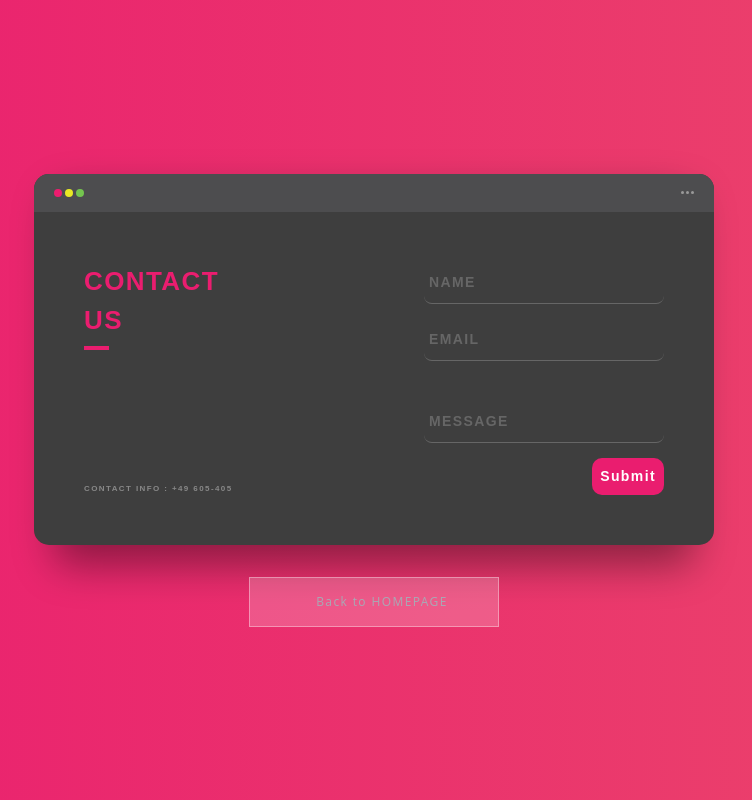
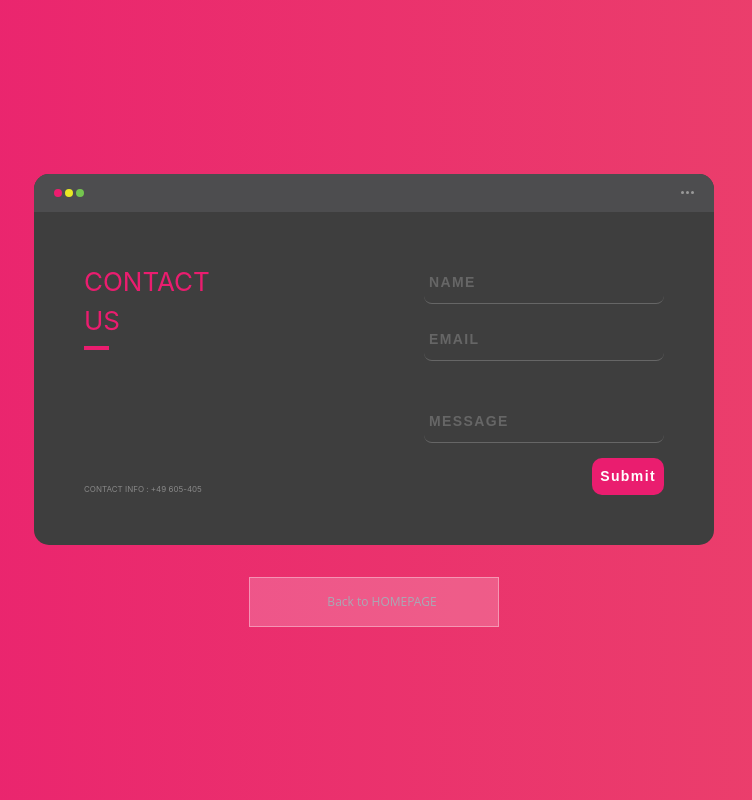
Before and after one commit to kushtrimhyseni/react-portfolio, a React (Create React App) app: page /contact in a window 1280 px wide. Shown: the whole page, without its empty margins (266-1018 px from the left). Built offline with nearby package versions, Linux system fonts and the light colour scheme.

Commit message:
Style fixes on contact form component

```diff
--- a/src/components/header/NavLinks.jsx
+++ b/src/components/header/NavLinks.jsx
@@ -27,7 +27,6 @@ const NavLinks = () => {
         <NavLink
           className="ml-2 text-[#a8a9b5] hover:text-white-900 font-opensans text-md font-normal cursor-pointer"
           to="/contact"
-          exact
         >
           Contact
         </NavLink>
--- a/src/components/pages/ContactForm.css
+++ b/src/components/pages/ContactForm.css
@@ -6,12 +6,11 @@
   -moz-osx-font-smoothing: grayscale;
 }
 
-body {
+.background {
   background: linear-gradient(to right, #ea1d6f 0%, #eb466b 100%);
   font-size: 12px;
 }
 
-body,
 button,
 input {
   font-family: "Montserrat", sans-serif;
--- a/src/components/pages/ContactForm.jsx
+++ b/src/components/pages/ContactForm.jsx
@@ -89,7 +89,6 @@ const ContactForm = () => {
             <NavLink
               className="ml-2 text-[#a8a9b5] hover:text-white-900 font-opensans text-md font-normal cursor-pointer"
               to="/"
-              exact
             >
               Back to HOMEPAGE
             </NavLink>
```
